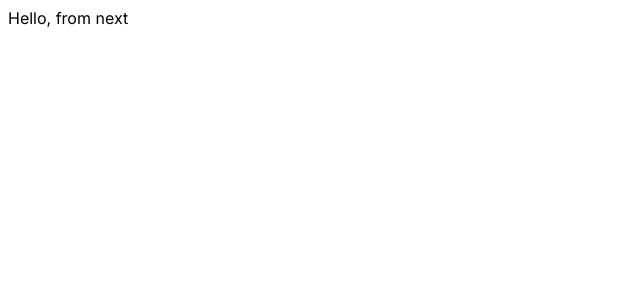
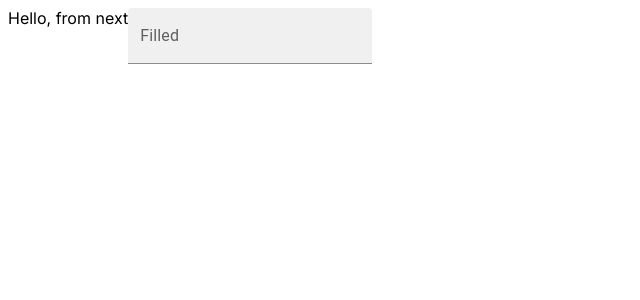
Before and after one commit to medasmarathon/challenge-app, a Next.js app: page / in a window 1280 px wide. Shown: the top 300 px of the page, without its empty margins (0-640 px from the left). Built offline with nearby package versions, Linux system fonts and the light colour scheme.

Commit message:
add app form

```diff
--- a/src/app/page.tsx
+++ b/src/app/page.tsx
@@ -1,16 +1,16 @@
+import AppForm from '@/components/app-form'
 import { getFormConfig, getFormData } from '@/services/form-service'
 import Image from 'next/image'
 
 export default async function Home() {
+
   var formConfig = await getFormConfig();
   var formData = await getFormData();
-
-  console.log(formConfig.formName);
-  console.log(formData);
 
   return (
     <main>
       Hello, from next
+      <AppForm config={formConfig} data={formData}></AppForm>
     </main>
   )
 }
--- /dev/null
+++ b/src/components/app-form.tsx
@@ -0,0 +1,11 @@
+'use client'
+
+import { IFormConfig, IFormData } from "@/interfaces/form-interfaces";
+import { getFormConfig, getFormData } from "@/services/form-service";
+import { TextField } from "@mui/material";
+
+export default async function AppForm({ config, data }: { config: IFormConfig, data: IFormData }) {
+  return (
+    <TextField id="filled-basic" label="Filled" variant="filled" />
+  )
+}
--- a/src/components/date-field-input.tsx
+++ b/src/components/date-field-input.tsx
@@ -1,5 +1,7 @@
 import { IField } from "@/interfaces/form-interfaces";
-
+interface DateFieldInputProps extends IField {
+  value: Date
+}
 export default function DateFieldInput(props: IField) {
   return (
     <input></input>
--- a/src/components/select-field-input.tsx
+++ b/src/components/select-field-input.tsx
@@ -1,13 +1,17 @@
 import { IField } from "@/interfaces/form-interfaces";
 import { MenuItem, TextField } from "@mui/material";
 
-export default function SelectFieldInput(props: IField) {
+interface SelectFieldInputProps extends IField {
+  value: number
+}
+export default function SelectFieldInput(props: SelectFieldInputProps) {
   return (
     <TextField
       id="filled-select-currency"
       select
       label="Select"
       variant="filled"
+      value={props.value}
     >
       {props.options!.map((option) => (
         <MenuItem key={option.value} value={option.value}>
--- a/src/components/text-field-input.tsx
+++ b/src/components/text-field-input.tsx
@@ -3,7 +3,11 @@
 import { IField } from "@/interfaces/form-interfaces";
 import { TextField } from "@mui/material";
 
-export default function TextFieldInput(props: IField) {
+interface TextFieldInputProps extends IField {
+  value: string
+}
+
+export default function TextFieldInput(props: TextFieldInputProps) {
   return (
     <TextField id="filled-basic" label="Filled" variant="filled" />
   )
```
Also changed, not shown: src/components/number-field-input.tsx (+5 -3 lines).
